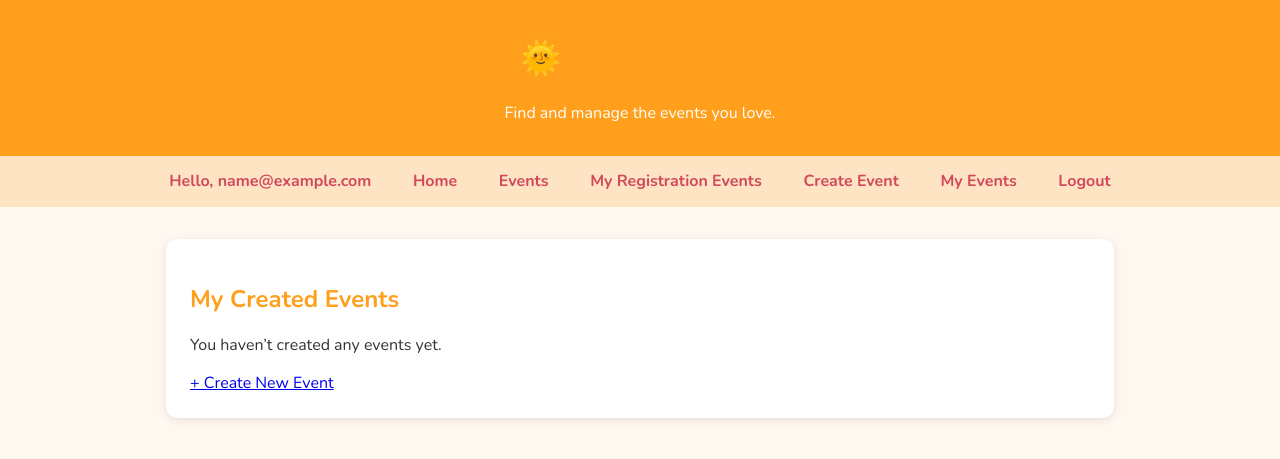
After one commit to TheAngevil/EventFinder, a Flask app: page /my-events in a window 1280 px wide. The commit adds this page. Shown: the top 459 px of the page. Run offline with Flask 3, Linux system fonts and the light colour scheme; the visitor is signed in with stand-in values (Sample User, id 1); data that the repository does not hold is empty.

Commit message:
Version 0.1 MVP done

```diff
--- a/app/routes.py
+++ b/app/routes.py
@@ -1,6 +1,8 @@
+from datetime import datetime
+
 from flask import Blueprint, render_template, redirect, url_for, request, flash, current_app
 from flask_login import login_user, logout_user, login_required, current_user
-from .forms import LoginForm, RegisterForm
+from .forms import LoginForm, RegisterForm, EventForm
 from .models import User  # 後續會補上
 from werkzeug.security import check_password_hash
 from supabase import create_client
@@ -11,12 +13,11 @@ def init_supabase():
     if supabase is None:
         supabase = create_client(current_app.config['SUPABASE_URL'], current_app.config['SUPABASE_KEY'])
 
-
 main = Blueprint('main', __name__)
 
 @main.route('/')
 def index():
-    return render_template('events.html')  # 暫時首頁為活動頁
+    return redirect(url_for('main.event_list'))  # 暫時首頁為活動頁
 
 @main.route('/login', methods=['GET', 'POST'])
 def login():
@@ -38,6 +39,7 @@ def logout():
 @main.route('/register', methods=['GET', 'POST'])
 def register():
     form = RegisterForm()
+
     if form.validate_on_submit():
         from .models import User
         user_exists = User.get_by_email(form.email.data)
@@ -70,12 +72,12 @@ def create_event():
 @main.route('/events/<id>', methods=['GET', 'POST'])
 def event_detail(id):
     from .forms import RegisterEventForm
-    from .models import init_supabase
     init_supabase()
     form = RegisterEventForm()
-    event = supabase.table("events").select("*").eq("id", id).single().execute().data
 
-    if not event:
+    try:
+        event = supabase.table("events").select("*").eq("id", id).single().execute().data
+    except BaseException as err:
         flash("Event not found.")
         return redirect(url_for("main.index"))
 
@@ -92,3 +94,190 @@ def event_detail(id):
         return redirect(url_for("main.index"))
 
     return render_template("event_detail.html", event=event, form=form)
+
+@main.route('/events')
+def event_list():
+    try:
+        init_supabase()
+        result = supabase.table("events").select("*").order("date", desc=False).execute()
+        events = result.data or []
+        return render_template("events.html", events=events)
+    except BaseException as attribute_err:
+        print(attribute_err)
+        return render_template("events.html", events=None)
+
+@main.route('/my-registrations')
+@login_required
+def my_registrations():
+    init_supabase()
+    # 取得使用者報名過的 event_id
+    try:
+        reg_result = supabase.table("registrations") \
+            .select("event_id") \
+            .eq("user_id", current_user.id) \
+            .execute()
+        event_ids = [r["event_id"] for r in reg_result.data]
+    except BaseException as err:
+        return render_template("my_registrations.html", events=[])
+
+
+    # 取得所有對應活動詳細資料
+    event_result = supabase.table("events") \
+        .select("*") \
+        .in_("id", event_ids) \
+        .execute()
+
+    return render_template("my_registrations.html", events=event_result.data or [])
+
+@main.route('/my-events')
+@login_required
+def my_events():
+    # if current_user.role != 'organizer':
+    #     flash("You are not authorized to view this page.")
+    #     return redirect(url_for('main.index'))
+    init_supabase()
+    try:
+        result = supabase.table("events") \
+            .select("*") \
+            .eq("created_by", current_user.id) \
+            .order("date", desc=False) \
+            .execute()
+        return render_template("my_events.html", events=result.data)
+    except BaseException as err:
+        print(err)
+        return render_template("my_events.html", events=[])
+
+@main.route('/events/<id>/edit', methods=['GET', 'POST'])
+@login_required
+def edit_event(id):
+    init_supabase()
+
+    # 取得活動原始資料
+    try:
+        result = supabase.table("events").select("*").eq("id", id).single().execute()
+        event = result.data
+    except BaseException as err:
+        print("edit_event_error:" + err)
+        event = None
+
+    if not event:
+        flash("Event not found.")
+        return redirect(url_for("main.my_events"))
+
+    # 檢查是否是該活動的舉辦者
+    if event["created_by"] != current_user.id:
+        flash("You are not authorized to edit this event.")
+        return redirect(url_for("main.my_events"))
+
+    from datetime import datetime
+
+    form = EventForm(data={
+        "title": event["title"],
+        "description": event["description"],
+        "date": datetime.strptime(event["date"], "%Y-%m-%dT%H:%M:%S%z")   # 去掉秒數方便表單顯示
+    })
+
+    if form.validate_on_submit():
+        supabase.table("events").update({
+            "title": form.title.data,
+            "description": form.description.data,
+            "date": form.date.data.isoformat()
+        }).eq("id", id).execute()
+
+        flash("Event updated.")
+        return redirect(url_for("main.my_events"))
+
+    return render_template("edit_event.html", form=form, event=event)
+
+
+@main.route('/events/<id>/delete', methods=['POST'])
+@login_required
+def delete_event(id):
+    from .models import init_supabase
+    init_supabase()
+
+    # 取得活動資料
+    try:
+        result = supabase.table("events").select("*").eq("id", id).single().execute()
+        event = result.data
+    except BaseException as err:
+        print(err)
+        event = None
+
+    if not event:
+        flash("Event not found.")
+        return redirect(url_for("main.my_events"))
+
+    # 確認是活動建立者
+    if event["created_by"] != current_user.id:
+        flash("You are not authorized to delete this event.")
+        return redirect(url_for("main.my_events"))
+
+    # 刪除活動
+    supabase.table("events").delete().eq("id", id).execute()
+
+    # 同時刪除該活動的報名紀錄（可選）
+    supabase.table("registrations").delete().eq("event_id", id).execute()
+
+    flash("Event deleted.")
+    return redirect(url_for("main.my_events"))
+
+@main.route('/events/<id>/attendees')
+@login_required
+def view_attendees(id):
+    init_supabase()
+
+    # 取得該活動資料
+    try:
+        event_result = supabase.table("events").select("*").eq("id", id).single().execute()
+        event = event_result.data
+    except BaseException as err:
+        print("Error view_attendees" + err)
+        event = None
+
+    if not event:
+        flash("Event not found.")
+        return redirect(url_for("main.my_events"))
+
+    # 確認目前使用者是活動建立者
+    if event["created_by"] != current_user.id:
+        flash("You are not authorized to view this page.")
+        return redirect(url_for("main.my_events"))
+
+    # 查詢所有報名者
+    result = supabase.rpc("get_attendees_with_user_email", {"event_id": id}).execute()
+
+    return render_template("attendees.html", event=event, attendees=result.data or [])
+
+@main.route('/events/<event_id>/attendees/checkin', methods=['POST'])
+@login_required
+def update_checkin(event_id):
+    init_supabase()
+
+    if not current_user.is_authenticated:
+        flash("Login required.")
+        return redirect(url_for('main.login'))
+
+    # 取得活動資訊，確認是否為主辦者
+    event_result = supabase.table("events").select("*").eq("id", event_id).single().execute()
+    event = event_result.data
+
+    if event["created_by"] != current_user.id:
+        flash("Not authorized.")
+        return redirect(url_for('main.my_events'))
+
+    # 解析所有報名者的勾選狀態
+    for key in request.form:
+        if key.startswith("checkin_"):
+            user_id = key.replace("checkin_", "")
+            checked = request.form.get(key) == "on"
+
+            # 呼叫 Supabase function 更新資料
+            supabase.rpc("update_checkin_status", {
+                "user_id": user_id,
+                "event_id": event_id,
+                "checked": checked
+            }).execute()
+
+    flash("Check-in status updated.")
+    return redirect(url_for("main.view_attendees", id=event_id))
--- a/app/templates/layout.html
+++ b/app/templates/layout.html
@@ -3,18 +3,177 @@
 <head>
     <meta charset="utf-8">
     <title>Activity MVP</title>
-    <link rel="stylesheet" href="{{ url_for('static', filename='style.css') }}">
+    <meta name="viewport" content="width=device-width, initial-scale=1.0">
+    <link href="https://fonts.googleapis.com/css2?family=Nunito:wght@400;700&display=swap" rel="stylesheet">
+    <style>
+        body {
+            margin: 0;
+            font-family: 'Nunito', sans-serif;
+            background: #FFF8F0;
+            color: #333;
+        }
+        header {
+            background: #FF9F1C;
+            color: white;
+            padding: 1rem 2rem;
+            text-align: center;
+        }
+        nav {
+            display: flex;
+            flex-wrap: wrap;
+            justify-content: center;
+            gap: 1rem;
+            background: #FFE4C4;
+            padding: 0.5rem 0.8rem;
+        }
+        nav a {
+            color: #D1495B;
+            text-decoration: none;
+            font-weight: bold;
+            padding: 0.4rem 0.8rem;
+            border-radius: 6px;
+        }
+        nav a:hover {
+            background-color: #FFDAB9;
+        }
+        nav p {
+            margin: 0;
+            font-weight: bold;
+            color: #D1495B;
+        }
+        .container {
+            max-width: 900px;
+            margin: 2rem auto;
+            padding: 1.5rem;
+            background: white;
+            border-radius: 12px;
+            box-shadow: 0 2px 10px rgba(0,0,0,0.1);
+        }
+        h1, h2 {
+            color: #FF9F1C;
+        }
+        .flashes {
+            list-style: none;
+            padding: 0.5rem;
+            margin-bottom: 1rem;
+            background: #FFEBC9;
+            border-left: 5px solid #FF9F1C;
+            border-radius: 6px;
+        }
+        .flashes li {
+            margin: 0.3rem 0;
+        }
+        button, input[type="submit"] {
+            background: #FF9F1C;
+            color: white;
+            border: none;
+            padding: 0.5rem 1rem;
+            font-size: 1rem;
+            border-radius: 6px;
+            cursor: pointer;
+        }
+        button:hover, input[type="submit"]:hover {
+            background: #FFB347;
+        }
+        .event-grid {
+          display: grid;
+          grid-template-columns: repeat(auto-fit, minmax(280px, 1fr));
+          gap: 1.5rem;
+          margin-top: 1.5rem;
+        }
+
+        .event-card {
+          background-color: #FFF4E6;
+          border: 1px solid #FFDAB9;
+          border-radius: 12px;
+          padding: 1.2rem;
+          box-shadow: 0 2px 6px rgba(0,0,0,0.05);
+          transition: transform 0.2s ease, box-shadow 0.2s ease;
+        }
+
+        .event-card:hover {
+          transform: translateY(-3px);
+          box-shadow: 0 4px 10px rgba(0,0,0,0.1);
+        }
+
+        .event-card h3 {
+          margin-top: 0;
+          color: #D1495B;
+        }
+
+        .event-card .date {
+          font-size: 0.9rem;
+          color: #666;
+          margin-bottom: 0.6rem;
+        }
+
+        .event-card .btn {
+          display: inline-block;
+          margin-top: 0.8rem;
+          background-color: #FF9F1C;
+          color: white;
+          text-decoration: none;
+          padding: 0.5rem 1rem;
+          border-radius: 6px;
+          font-weight: bold;
+        }
+
+        .event-card .btn:hover {
+          background-color: #FFB347;
+        }
+
+        .card-controls {
+          margin-top: 1rem;
+          font-size: 0.9rem;
+        }
+
+        .card-controls a {
+          color: #5C3D2E;
+          font-weight: bold;
+          text-decoration: none;
+        }
+
+        .card-controls button {
+          background: none;
+          color: #D1495B;
+          border: none;
+          cursor: pointer;
+          font-weight: bold;
+        }
+
+        .card-controls button:hover {
+          text-decoration: underline;
+        }
+
+    </style>
 </head>
 <body>
+    <header>
+        <h1>🌞 Let's Gather!</h1>
+        <p>Find and manage the events you love.</p>
+    </header>
+
     <nav>
+        {% if current_user.is_authenticated %}
+            <a>Hello, {{ current_user.email }}</a>
+        {% else %}
+            <a>Hello, Guest</a>
+        {% endif %}
+
         <a href="{{ url_for('main.index') }}">Home</a>
+        <a href="{{ url_for('main.event_list') }}">Events</a>
+
         {% if current_user.is_authenticated %}
+            <a href="{{ url_for('main.my_registrations') }}">My Registration Events</a>
+            <a href="{{ url_for('main.create_event') }}">Create Event</a>
+            <a href="{{ url_for('main.my_events') }}">My Events</a>
             <a href="{{ url_for('main.logout') }}">Logout</a>
         {% else %}
             <a href="{{ url_for('main.login') }}">Login</a>
             <a href="{{ url_for('main.register') }}">Register</a>
         {% endif %}
     </nav>
+
     <div class="container">
         {% with messages = get_flashed_messages() %}
             {% if messages %}
@@ -25,6 +184,7 @@
                 </ul>
             {% endif %}
         {% endwith %}
+
         {% block content %}{% endblock %}
     </div>
 </body>
--- /dev/null
+++ b/app/templates/my_events.html
@@ -0,0 +1,26 @@
+{% extends "layout.html" %}
+{% block content %}
+<h2>My Created Events</h2>
+
+{% if events %}
+    <ul>
+    {% for event in events %}
+        <li>
+            <a href="{{ url_for('main.event_detail', id=event.id) }}">{{ event.title }}</a> <br>
+            <small>{{ event.date }}</small>
+        </li>
+        <a href="{{ url_for('main.edit_event', id=event.id) }}">Edit</a> |
+        <form method="POST" action="{{ url_for('main.delete_event', id=event.id) }}">
+            <input type="hidden" name="csrf_token" value="{{ csrf_token() }}">
+            <button type="submit" onclick="return confirm('Delete this event?')">Delete</button>
+        </form>
+        <a href="{{ url_for('main.view_attendees', id=event.id) }}">View Attendees</a>
+    {% endfor %}
+    </ul>
+{% else %}
+    <p>You haven’t created any events yet.</p>
+{% endif %}
+
+
+<a href="{{ url_for('main.create_event') }}">+ Create New Event</a>
+{% endblock %}
```
Also changed, not shown: app/events.py (+42 -1 lines), app/templates/attendees.html (added, +32 -0 lines), app/templates/edit_event.html (added, +14 -0 lines), app/templates/event_detail.html (added, +15 -0 lines), app/templates/events.html (+30 -1 lines), app/templates/my_registrations.html (added, +18 -0 lines), app/templates/new_event.html (added, +11 -0 lines), 1 other file.
